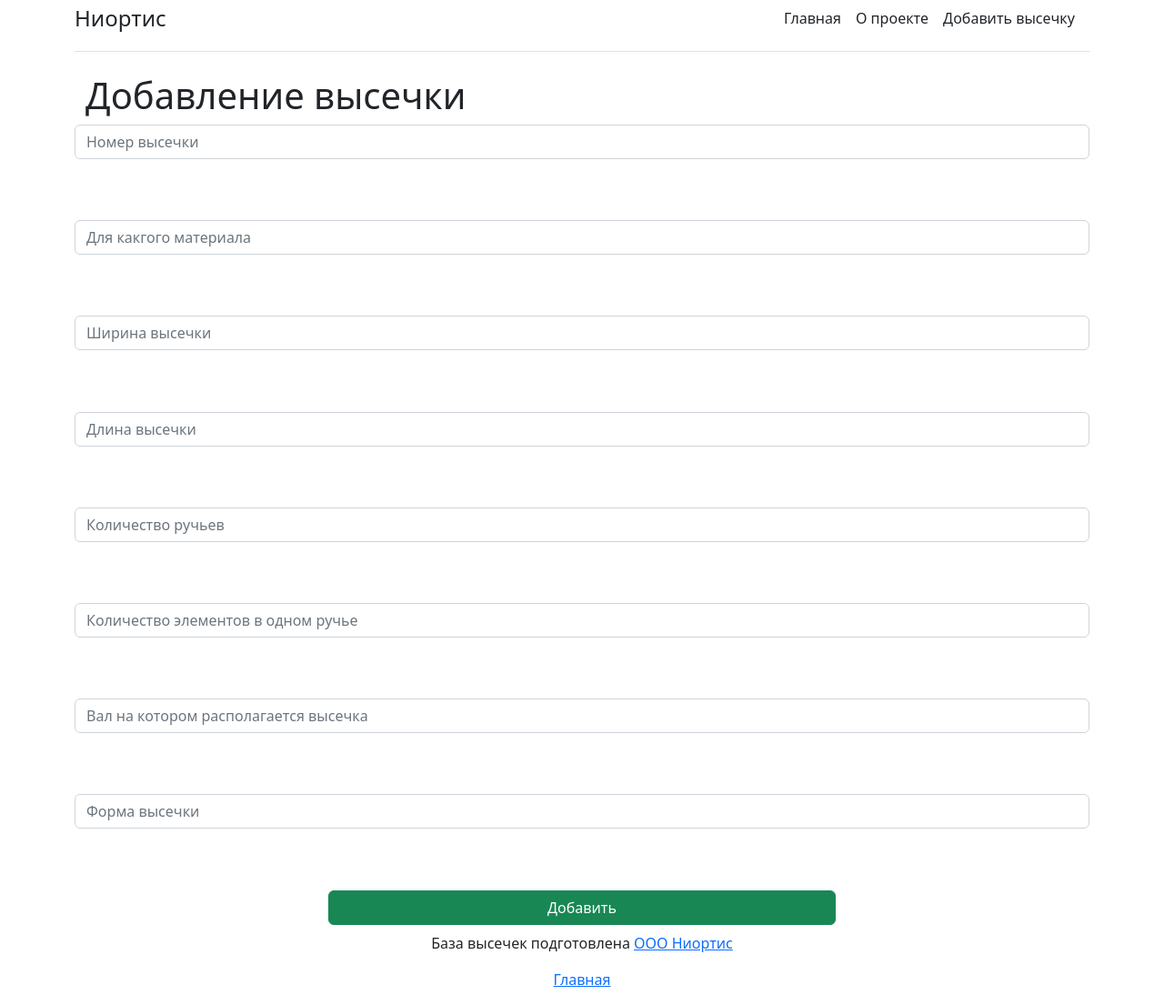
After one commit to Andrei-Hackevich/Shoponline, a Flask app: page /create in a window 1280 px wide. The commit adds this page. Shown: the whole page at 91% size. Run offline with Flask 2, Linux system fonts and the light colour scheme.

Commit message:
Создал шаблон для добавления высечки

```diff
--- a/app.py
+++ b/app.py
@@ -3,20 +3,21 @@ from flask_sqlalchemy import SQLAlchemy
 
 app = Flask(__name__)
 app.config['SQLALCHEMY_DATABASE_URI'] = 'sqlite:///basa_visechek.db'
-db = SQLAlchemy
+app.config['SQLALCHEMY_TRACK_MODIFICATIONS'] = False
+db = SQLAlchemy(app)
 
 
 class Visechka(db.Model):
     id = db.Column(db.Integer, primary_key=True) #Порядковый номер высечки в базе данных
-    visechka_no = db.Column(db.Text, nullable=False) #Номер высечки присвоенный технологом
-    size = db.Column(db.Text, nullable=False) #Размер высечки
-    matherial = db.Column(db.Text, nullable=False)  #Для какого материала высечка
+    visechka_no = db.Column(db.String(20), nullable=False) #Номер высечки присвоенный технологом
+    size = db.Column(db.String(20), nullable=False) #Размер высечки
+    matherial = db.Column(db.String(20), nullable=False)  #Для какого материала высечка
     wide = db.Column(db.Integer, nullable=False) #ширина высечки в мм
     length = db.Column(db.Integer, nullable=False)  #длинна высечки в мм
     streams = db.Column(db.Integer, nullable=False) #Количество ручьев в высечке
     el_in_streams = db.Column(db.Integer, nullable=False)  #Количество элементов в одном ручье
     shaft = db.Column(db.Integer, nullable=False)  #Вал на котором располагается высечка
-    form = db.Column(db.Text, nullable=False) #форма высечки
+    form = db.Column(db.String(20), nullable=False) #форма высечки
     iznos = db.Column(db.Integer, nullable=False) #пробег высечки в м.п.
 
 
@@ -30,5 +31,10 @@ def about():
     return render_template('about.html')
 
 
+@app.route('/create')
+def create():
+    return render_template('create.html')
+
+
 if __name__ == '__main__':
     app.run(debug=True)
--- a/templates/about.html
+++ b/templates/about.html
@@ -2,7 +2,7 @@
 
 
 {% block title %}
-    <title>Иструкция</title>
+    <title>Инструкция</title>
 {% endblock %}
 
 
--- a/templates/base.html
+++ b/templates/base.html
@@ -18,6 +18,7 @@
           <nav class="d-inline-flex mt-2 mt-md-0 ms-md-auto">
             <a class="me-3 py-2 text-dark text-decoration-none" href="/">Главная</a>
             <a class="me-3 py-2 text-dark text-decoration-none" href="/about">О проекте</a>
+            <a class="me-3 py-2 text-dark text-decoration-none" href="/create">Добавить высечку</a>
           </nav>
         </div>
         <h1 class="display-4 fw-normal">{% block body %}{% endblock %}</h1>
--- /dev/null
+++ b/templates/create.html
@@ -0,0 +1,26 @@
+{% extends 'base.html' %}
+
+
+{% block title %}
+    <title>Добавление высечки</title>
+{% endblock %}
+
+
+{% block body %}
+    <div class="container">
+        <h1>Добавление высечки</h1>
+    </div>
+    <form method="post">
+        <input type="text" name="visechka_no" id="visechka_no" class="container form-control" placeholder="Номер высечки"><br>
+        <input type="text" name="matherial" id="matherial" class="container form-control" placeholder="Для какгого материала"><br>
+        <input type="number" name="wide" id="wide" class="container form-control" placeholder="Ширина высечки"><br>
+        <input type="number" name="length" id="length" class="container form-control" placeholder="Длина высечки"><br>
+        <input type="number" name="streams" id="streams" class="container form-control" placeholder="Количество ручьев"><br>
+        <input type="number" name="el_in_streams" id="el_in_streams" class="container form-control" placeholder="Количество элементов в одном ручье"><br>
+        <input type="number" name="shaft" id="shaft" class="container form-control" placeholder="Вал на котором располагается высечка"><br>
+        <input type="text" name="form" id="form" class="container form-control" placeholder="Форма высечки"><br>
+        <div class="d-grid gap-2 col-6 mx-auto">
+            <input type="submit" class="btn btn-success" value="Добавить">
+        </div>
+    </form>
+{% endblock %}
```
